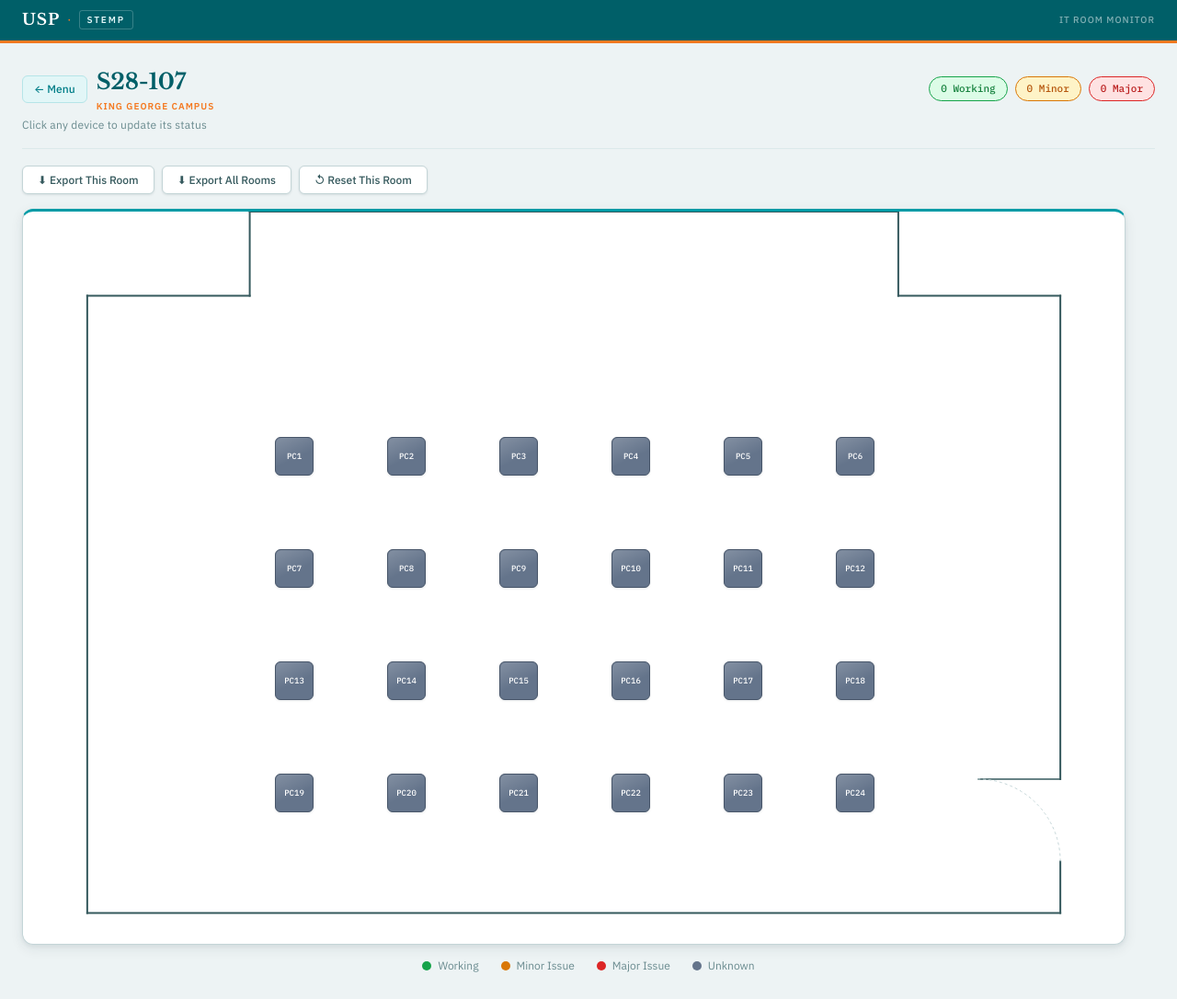
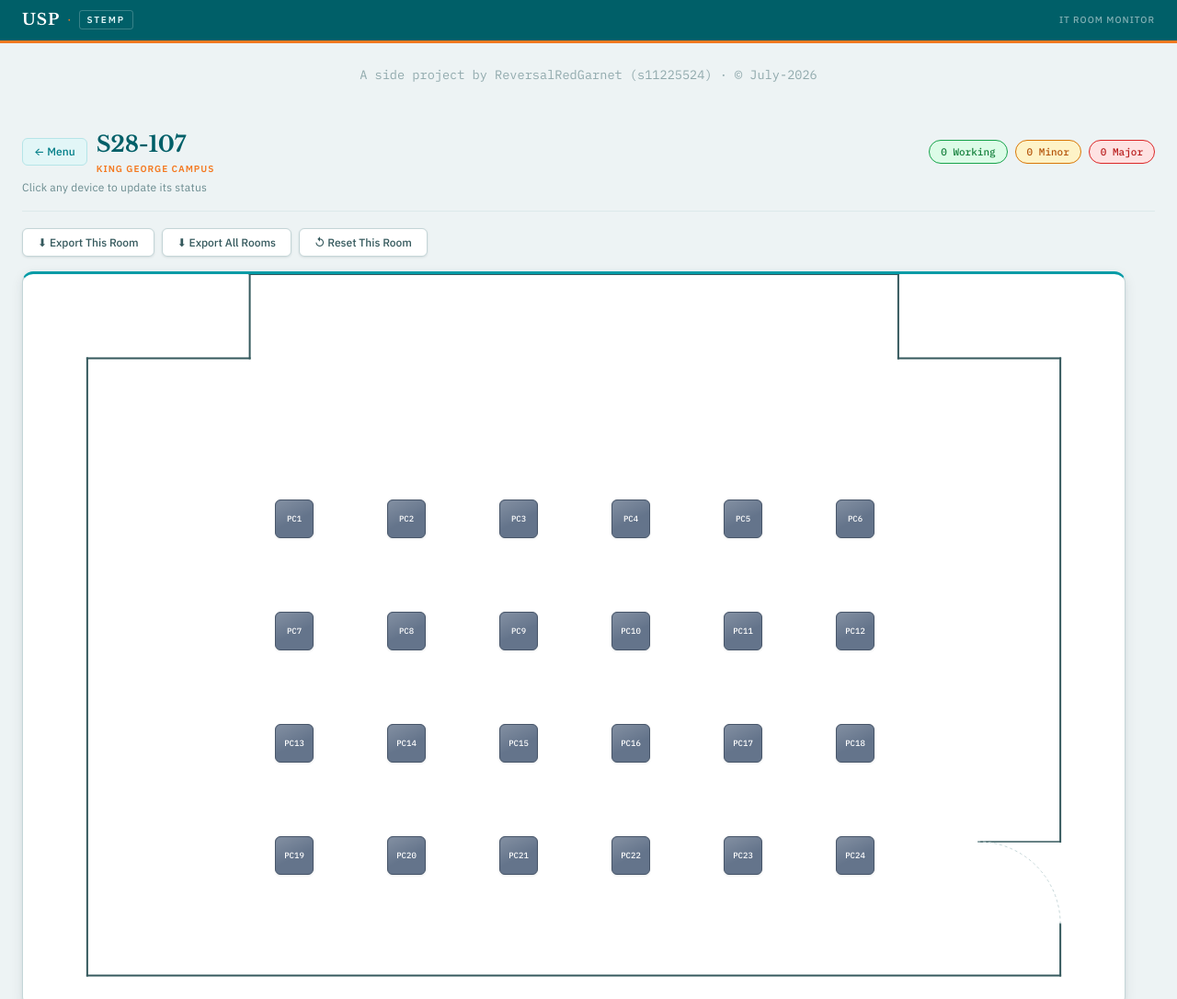
Before and after one commit to ReversalRedGarnet/Intern-Interface-V2, a plain HTML site: page rooms/s28-107.html in a window 1280 px wide. Shown: the top 1086 px of the page at 92% size. Drawn offline with nearby package versions, Linux system fonts and the light colour scheme.

Commit message:
Add footer to s28-107.html
Added footer with project information and copyright.

```diff
--- a/rooms/s28-107.html
+++ b/rooms/s28-107.html
@@ -32,6 +32,9 @@
       <span class="site-tool">IT Room Monitor</span>
     </div>
   </div>
+  <footer class="site-footer">
+    <p>A side project by ReversalRedGarnet (s11225524) · © July-2026</p>
+  </footer>
 
   <div id="room-root"></div>
   <script type="module" src="../js/main.js"></script>
```
